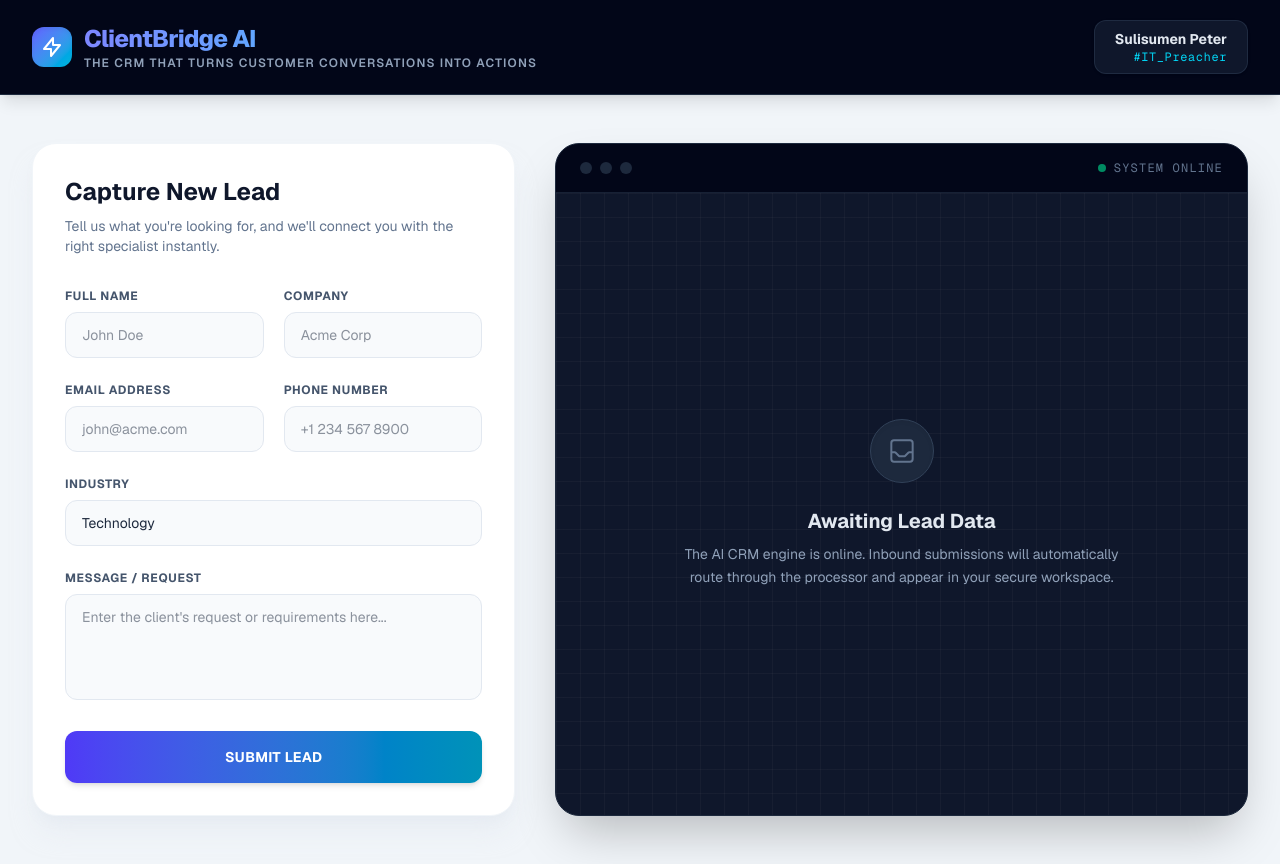
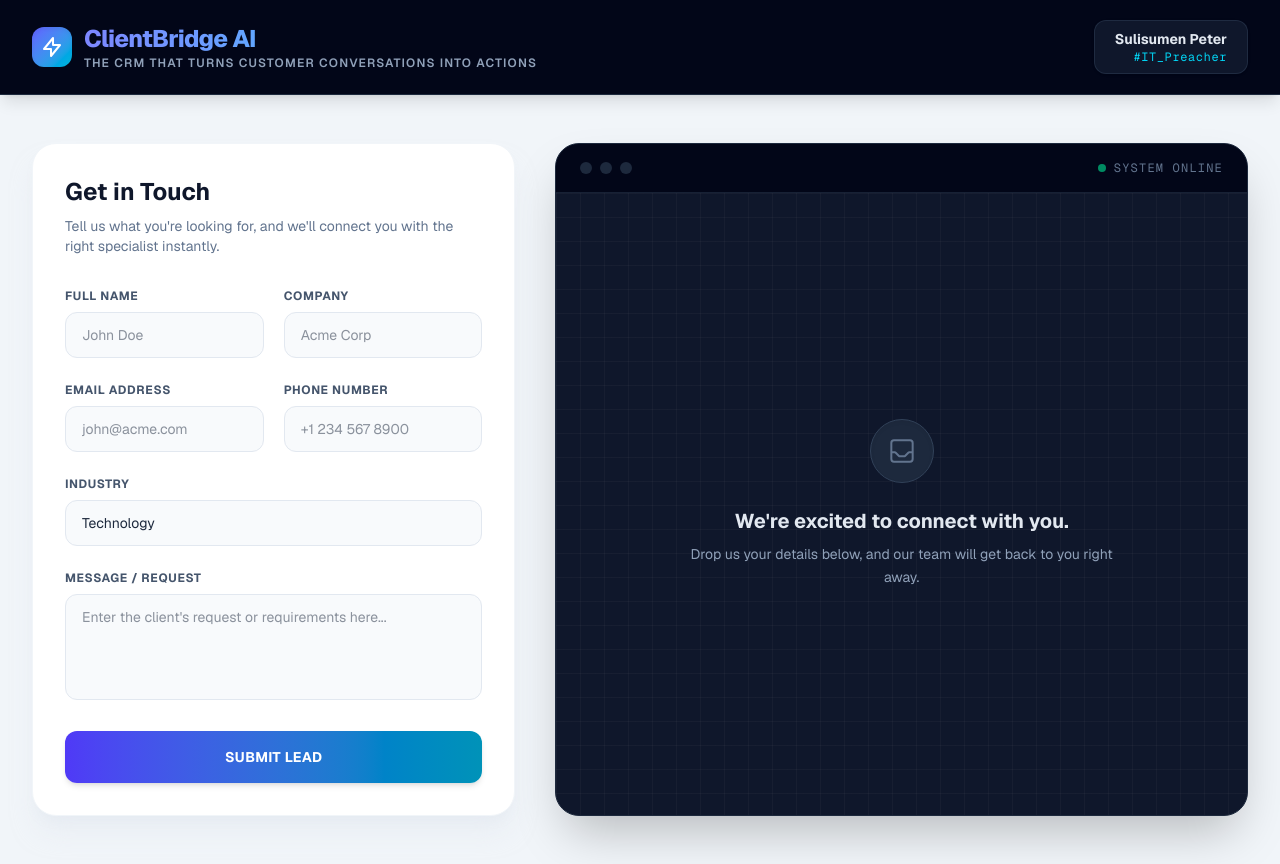
Before and after one commit to sulisumenpeter/clientbridge-crm, a Next.js app: page / in a window 1280 px wide. Built offline with nearby package versions, Linux system fonts and the light colour scheme.

Commit message:
Change headings and text in lead capture section

```diff
--- a/app/page.tsx
+++ b/app/page.tsx
@@ -85,7 +85,7 @@ export default function Home() {
 
           <div className="lg:col-span-5 bg-white rounded-3xl shadow-xl shadow-slate-200/50 border border-slate-100 p-8 transition-all hover:shadow-2xl">
             <div className="mb-8">
-              <h2 className="text-2xl font-bold text-slate-900">Capture New Lead</h2>
+              <h2 className="text-2xl font-bold text-slate-900">Get in Touch</h2>
               <p className="text-slate-500 text-sm mt-2">Tell us what you're looking for, and we'll connect you with the right specialist instantly.</p>
             </div>
 
@@ -186,9 +186,9 @@ export default function Home() {
                   <div className="w-16 h-16 mb-6 rounded-full bg-slate-800 border border-slate-700 flex items-center justify-center shadow-inner">
                     <svg className="w-8 h-8 text-slate-500" fill="none" stroke="currentColor" viewBox="0 0 24 24"><path strokeLinecap="round" strokeLinejoin="round" strokeWidth="1.5" d="M20 13V6a2 2 0 00-2-2H6a2 2 0 00-2 2v7m16 0v5a2 2 0 01-2 2H6a2 2 0 01-2-2v-5m16 0h-2.586a1 1 0 00-.707.293l-2.414 2.414a1 1 0 01-.707.293h-3.172a1 1 0 01-.707-.293l-2.414-2.414A1 1 0 006.586 13H4"></path></svg>
                   </div>
-                  <h3 className="text-xl font-bold text-slate-200 mb-2">Awaiting Lead Data</h3>
+                  <h3 className="text-xl font-bold text-slate-200 mb-2">We're excited to connect with you.</h3>
                   <p className="text-slate-400 text-sm leading-relaxed">
-                    The AI CRM engine is online. Inbound submissions will automatically route through the processor and appear in your secure workspace.
+                    Drop us your details below, and our team will get back to you right away.
                   </p>
                 </div>
               </div>
```
